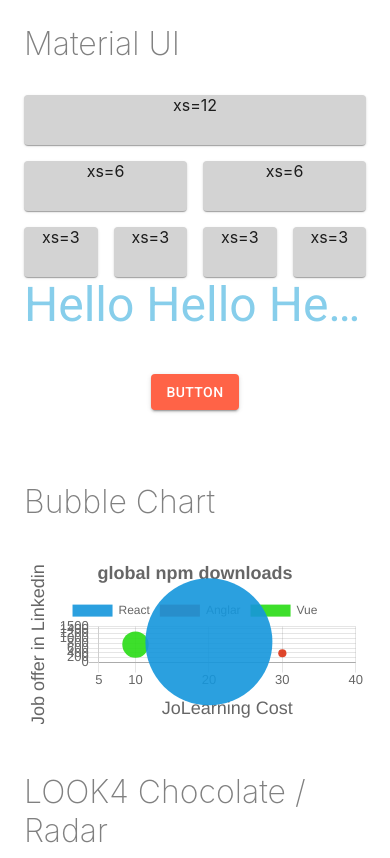
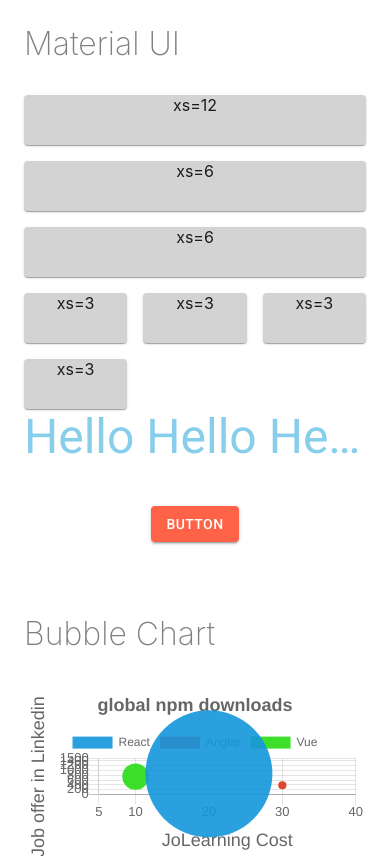
Before and after one commit to BoxPistols/React-ChartJS_Material-UI, a React (Create React App) app: page / in a window 390 px wide. Shown: the top 858 px of the page. Built offline with nearby package versions, Linux system fonts and the light colour scheme.

Commit message:
Set Grid / BreakPoints

```diff
--- a/src/components/MaterialUI.tsx
+++ b/src/components/MaterialUI.tsx
@@ -29,22 +29,22 @@
                     <Grid item xs={12}>
                         <Paper className={css.paperStyle}>xs=12</Paper>
                     </Grid>
-                    <Grid item xs={6}>
+                    <Grid item xs={12} md={6}>
                         <Paper className={css.paperStyle}>xs=6</Paper>
                     </Grid>
-                    <Grid item xs={6}>
+                    <Grid item xs={12} md={6}>
                         <Paper className={css.paperStyle}>xs=6</Paper>
                     </Grid>
-                    <Grid item xs={3}>
+                    <Grid item xs={4} md={6}>
                         <Paper className={css.paperStyle}>xs=3</Paper>
                     </Grid>
-                    <Grid item xs={3}>
+                    <Grid item xs={4} md={6}>
                         <Paper className={css.paperStyle}>xs=3</Paper>
                     </Grid>
-                    <Grid item xs={3}>
+                    <Grid item xs={4} md={6}>
                         <Paper className={css.paperStyle}>xs=3</Paper>
                     </Grid>
-                    <Grid item xs={3}>
+                    <Grid item xs={4} md={6}>
                         <Paper className={css.paperStyle}>xs=3</Paper>
                     </Grid>
                 </Grid>
```
